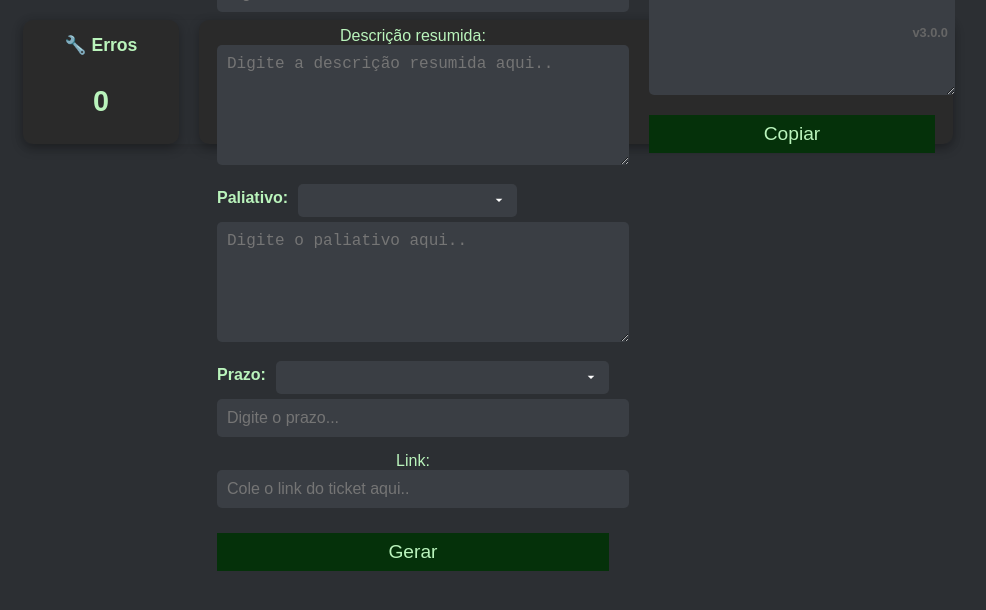
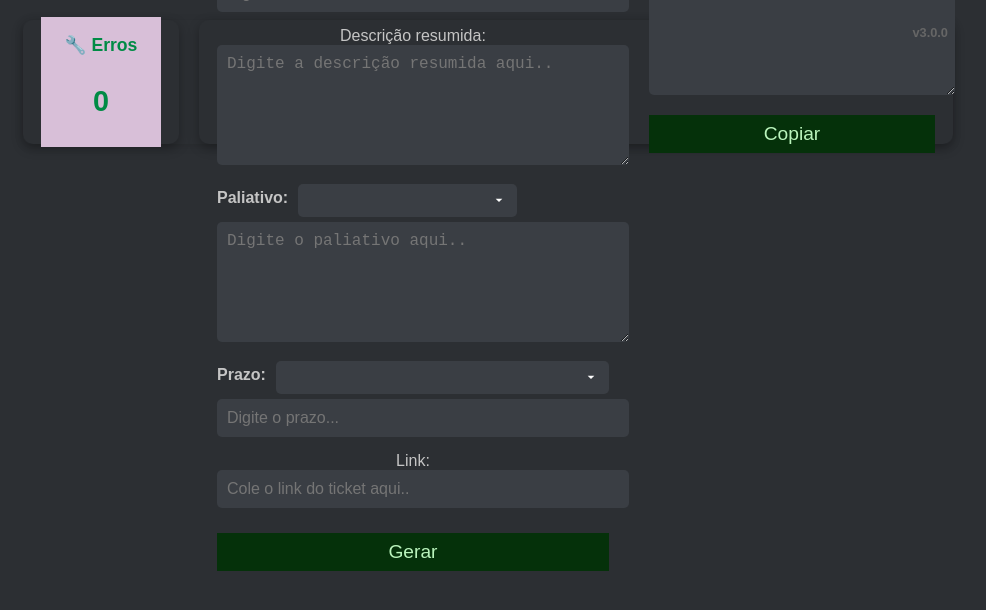
Before and after one commit to hasbuen/modelo-discord, a plain HTML site: page index.html in a window 1280 px wide. Shown: the whole page, without its empty margins (152-1138 px from the left). Drawn offline with Linux system fonts and the light colour scheme; no server answers.

Commit message:
Update style.css

```diff
--- a/style.css
+++ b/style.css
@@ -469,8 +469,6 @@ body {
 }
 
 .contador-card {
-  background-color: #2a2a2a;
-  color: #baf4bc;
   padding: 12px 18px; /* redução no padding */
   border-radius: 10px;
   box-shadow: 0 4px 12px rgba(0, 0, 0, 0.3);
@@ -482,6 +480,16 @@ body {
   justify-content: center;
 }
 
+.contador-card-erros {
+   background-color: #D8BFD8;
+   color: #008B45;
+}
+
+.contador-card-sugestoes {
+  background-color: #FFF68F;
+  color: #FFC125;
+}
+
 .contador-card h3 {
   margin-bottom: 8px;
   font-size: 1.1rem;
```
